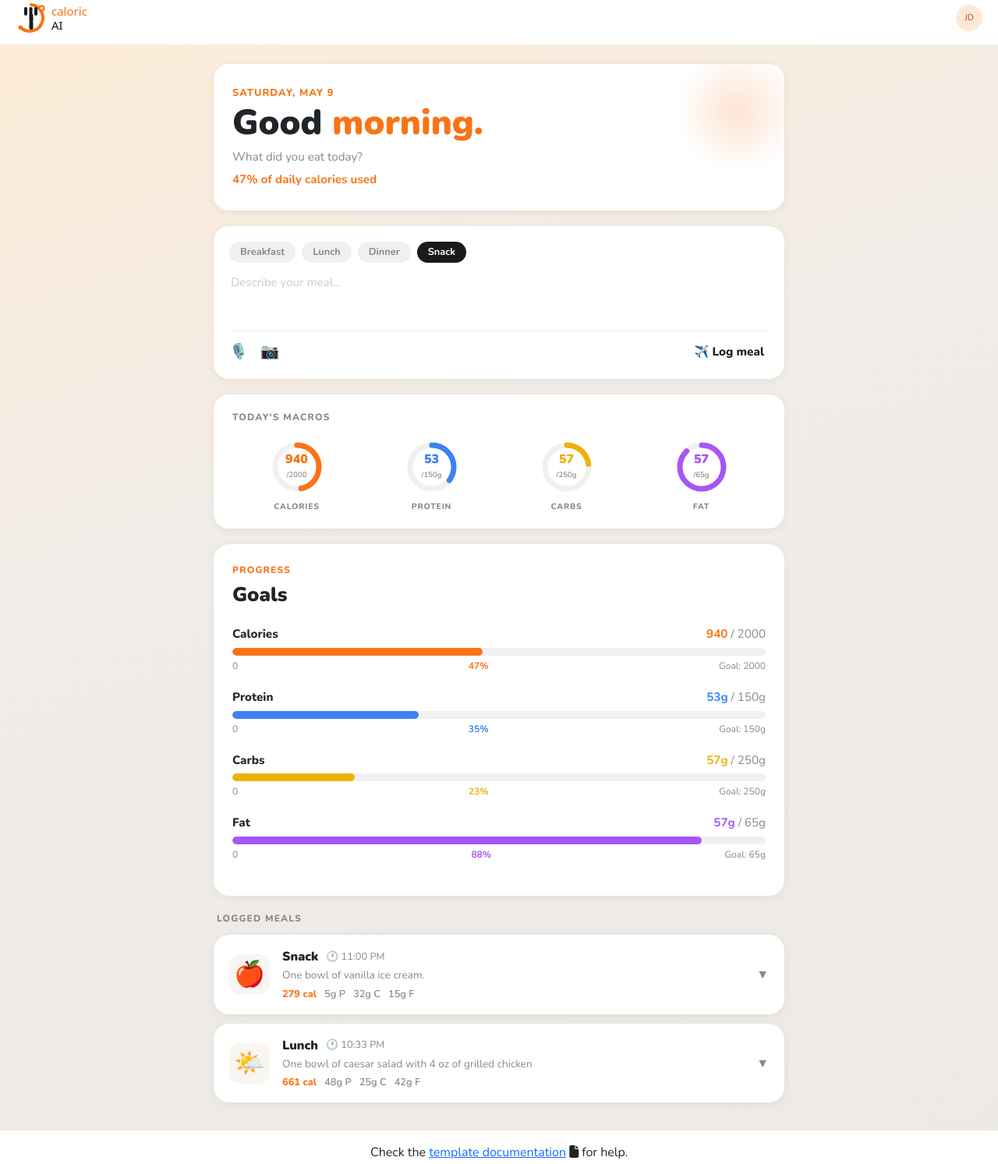
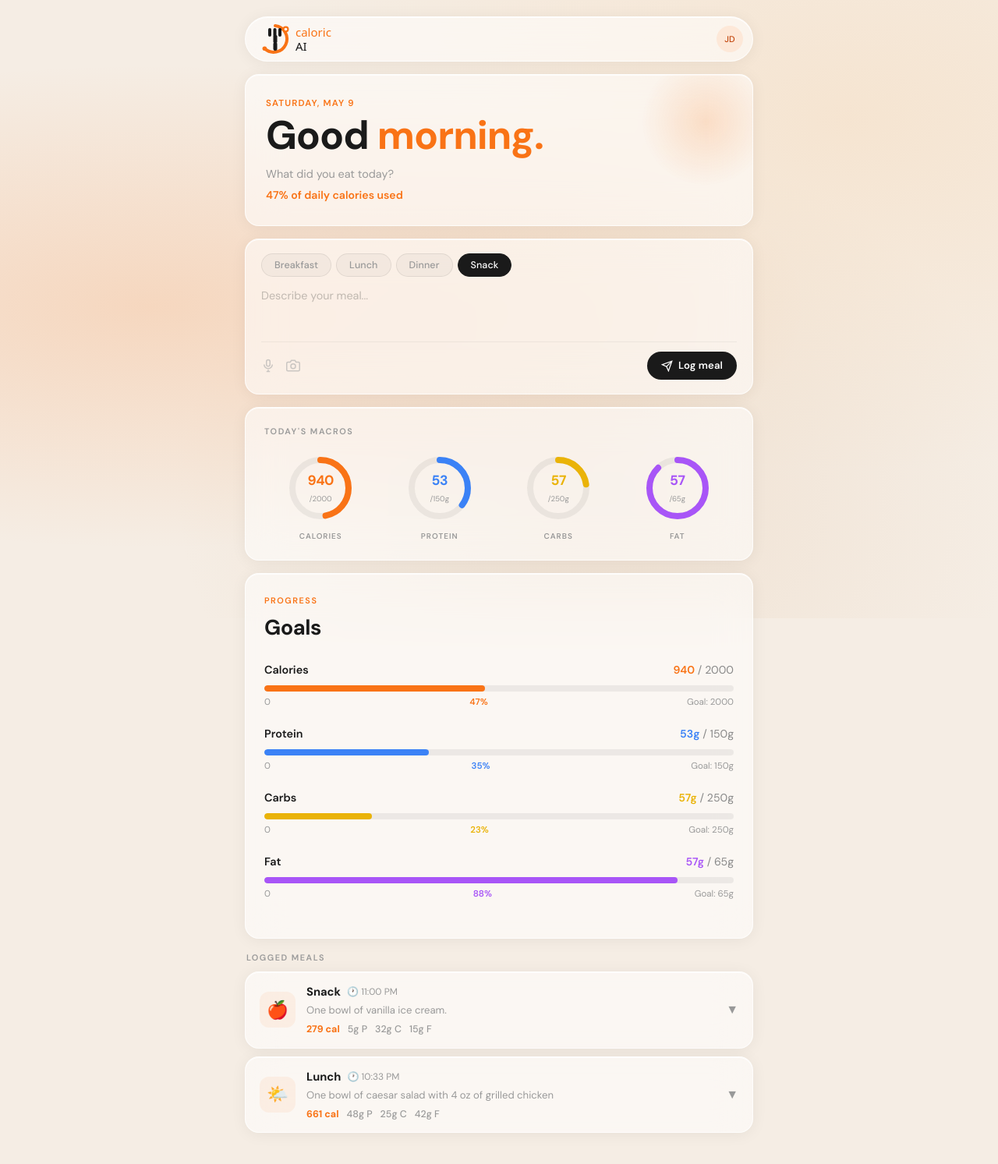
Before and after one commit to kristofertreynolds-alt/mia90-final-project-group1, a React app: page / in a window 1280 px wide. Shown: the part 7-1500 px from the top of the page at 78% size. Built offline with nearby package versions, Linux system fonts and the light colour scheme; no server answers.

Commit message:
latest change

```diff
--- a/src/front/components/MealLogger.jsx
+++ b/src/front/components/MealLogger.jsx
@@ -63,11 +63,25 @@
       />
       <div className="meal-logger-footer">
         <div className="meal-logger-icons">
-          <button className="icon-btn">🎙️</button>
-          <button className="icon-btn">📷</button>
+          <button className="icon-btn" title="Voice input">
+            <svg width="18" height="18" fill="none" stroke="#aaa" strokeWidth="2" viewBox="0 0 24 24">
+              <rect x="9" y="2" width="6" height="11" rx="3"/>
+              <path d="M5 10a7 7 0 0 0 14 0M12 19v3M9 22h6"/>
+            </svg>
+          </button>
+          <button className="icon-btn" title="Photo">
+            <svg width="18" height="18" fill="none" stroke="#aaa" strokeWidth="2" viewBox="0 0 24 24">
+              <path d="M23 19a2 2 0 0 1-2 2H3a2 2 0 0 1-2-2V8a2 2 0 0 1 2-2h4l2-3h6l2 3h4a2 2 0 0 1 2 2z"/>
+              <circle cx="12" cy="13" r="4"/>
+            </svg>
+          </button>
         </div>
         <button className="log-meal-btn" onClick={handleLog}>
-          ✈️ Log meal
+          <svg width="15" height="15" fill="none" stroke="currentColor" strokeWidth="2" viewBox="0 0 24 24">
+            <line x1="22" y1="2" x2="11" y2="13"/>
+            <polygon points="22 2 15 22 11 13 2 9 22 2"/>
+          </svg>
+          Log meal
         </button>
       </div>
     </div>
--- a/src/front/components/Navbar.jsx
+++ b/src/front/components/Navbar.jsx
@@ -1,16 +1,11 @@
 import React from "react";
+import { Link } from "react-router-dom";
 
-export default function Navbar({ userName = "JD" }) {
+export const Navbar = ({ userName = "JD" }) => {
   return (
-    <nav style={{
-      background: "#fff",
-      display: "flex",
-      alignItems: "center",
-      justifyContent: "space-between",
-      padding: "10px 20px 14px",
-      borderBottom: "0.5px solid #efefef",
-    }}>
+    <div className="header-card">
 
+      <Link to="/">
         <svg width="130" height="40" viewBox="0 0 130 40" xmlns="http://www.w3.org/2000/svg">
           <path d="M20 3 A17 17 0 1 1 6.4 32.3" fill="none" stroke="#f97316" strokeWidth="4" strokeLinecap="round" />
           <circle cx="6.4" cy="32.3" r="2.8" fill="#f97316" />
@@ -24,6 +19,7 @@
           <text x="46" y="17" style={{ fontSize: 15, fontWeight: 500, fill: "#f97316", fontFamily: "system-ui, sans-serif" }}>caloric</text>
           <text x="46" y="35" style={{ fontSize: 15, fontWeight: 400, fill: "#1a1a1a", fontFamily: "system-ui, sans-serif" }}>AI</text>
         </svg>
+      </Link>
 
       <div style={{
         width: 34,
@@ -41,6 +37,6 @@
         {userName}
       </div>
 
-    </nav>
+    </div>
   );
 }
--- a/src/front/components/RingChart.jsx
+++ b/src/front/components/RingChart.jsx
@@ -1,19 +1,19 @@
 export default function RingChart({ value, goal, color, label, unit = "" }) {
   const pct = Math.min(value / goal, 1);
-  const radius = 28;
+  const radius = 36;
   const circ = 2 * Math.PI * radius;
   const dash = pct * circ;
 
   return (
     <div className="macro-item">
       <div className="ring-wrap">
-        <svg viewBox="0 0 70 70" xmlns="http://www.w3.org/2000/svg">
-          <circle cx="35" cy="35" r={radius} fill="none" stroke="#f0f0f0" strokeWidth="7" />
+        <svg viewBox="0 0 90 90" xmlns="http://www.w3.org/2000/svg">
+          <circle cx="45" cy="45" r={radius} fill="none" stroke="rgba(0,0,0,0.06)" strokeWidth="8" />
           <circle
-            cx="35" cy="35" r={radius}
+            cx="45" cy="45" r={radius}
             fill="none"
             stroke={color}
-            strokeWidth="7"
+            strokeWidth="8"
             strokeLinecap="round"
             strokeDasharray={`${dash} ${circ}`}
             style={{ transition: "stroke-dasharray 0.5s ease" }}
--- a/src/front/index.css
+++ b/src/front/index.css
@@ -1,4 +1,4 @@
-@import url('https://fonts.googleapis.com/css2?family=Nunito:wght@400;600;700;800;900&display=swap');
+@import url('https://fonts.googleapis.com/css2?family=DM+Sans:wght@300;400;500;600;700&display=swap');
 
 :root {
   --orange: #f97316;
@@ -6,401 +6,540 @@
   --yellow: #eab308;
   --purple: #a855f7;
   --text-dark: #1a1a1a;
-  --text-muted: #888;
-  --radius: 20px;
+  --text-muted: #999;
+  --radius: 18px;
 }
 
-* { font-family: 'Nunito', sans-serif; box-sizing: border-box; }
+* {
+  font-family: 'DM Sans', sans-serif;
+  box-sizing: border-box;
+  margin: 0;
+  padding: 0;
+}
+
 body { margin: 0; }
 
+/* ── Background ── */
 .app-bg {
-  background: linear-gradient(160deg, #fdecd8 0%, #f0ece8 40%, #ede9e4 100%);
   min-height: 100vh;
+  position: relative;
+  background: #f5ede4;
+}
+
+.app-bg::before {
+  content: '';
+  position: fixed;
+  inset: 0;
+  z-index: 0;
+  background:
+    radial-gradient(ellipse at 15% 50%, rgba(249, 115, 22, 0.18) 0%, transparent 55%),
+    radial-gradient(ellipse at 85% 20%, rgba(249, 180, 100, 0.15) 0%, transparent 50%),
+    radial-gradient(ellipse at 60% 80%, rgba(220, 180, 140, 0.2) 0%, transparent 50%);
+  background-color: #f5ede4;
 }
 
 .container-app {
-  max-width: 500px;
+  position: relative;
+  z-index: 1;
+  max-width: 680px;
   margin: 0 auto;
-  padding: 16px;
+  padding: 20px 16px 40px;
   display: flex;
   flex-direction: column;
-  gap: 16px;
+  gap: 14px;
 }
 
-/* ── Header / Navbar ── */
+/* ── Glass card base ── */
+.header-card,
+.greeting-card,
+.meal-logger-card,
+.macros-card,
+.goals-card,
+.meal-card {
+  background: rgba(255, 255, 255, 0.55);
+  backdrop-filter: blur(24px);
+  -webkit-backdrop-filter: blur(24px);
+  border: 1px solid rgba(255, 255, 255, 0.75);
+  box-shadow: 0 2px 20px rgba(0, 0, 0, 0.06), inset 0 1px 0 rgba(255,255,255,0.8);
+}
+
+/* ── Navbar ── */
 .header-card {
-  background: white;
   border-radius: 50px;
-  padding: 10px 16px;
+  padding: 8px 12px 8px 18px;
   display: flex;
   align-items: center;
   justify-content: space-between;
-  box-shadow: 0 2px 12px rgba(0,0,0,0.06);
 }
+
 .header-brand {
-  font-weight: 800;
-  font-size: 1.1rem;
+  font-weight: 700;
+  font-size: 0.95rem;
   color: var(--text-dark);
   text-decoration: none;
+  letter-spacing: -0.2px;
+  display: flex;
+  align-items: center;
+  gap: 8px;
 }
+
 .header-nav {
   display: flex;
-  gap: 8px;
+  gap: 6px;
   align-items: center;
 }
+
 .btn-home {
-  background: var(--text-dark);
+  background: #1a1a1a;
   color: white !important;
   border-radius: 50px;
-  padding: 8px 20px;
-  font-weight: 700;
-  font-size: 0.9rem;
+  padding: 7px 18px;
+  font-weight: 600;
+  font-size: 0.82rem;
   border: none;
   cursor: pointer;
-  font-family: 'Nunito', sans-serif;
+  font-family: 'DM Sans', sans-serif;
   text-decoration: none;
+  display: flex;
+  align-items: center;
+  gap: 6px;
+  letter-spacing: 0.1px;
 }
+
 .btn-settings {
   background: transparent;
   border: none;
   color: var(--text-muted) !important;
-  font-size: 0.9rem;
+  font-size: 0.82rem;
   cursor: pointer;
-  font-weight: 600;
-  font-family: 'Nunito', sans-serif;
+  font-weight: 500;
+  font-family: 'DM Sans', sans-serif;
   text-decoration: none;
+  display: flex;
+  align-items: center;
+  gap: 5px;
+  padding: 7px 12px;
 }
 
 /* ── Greeting Card ── */
 .greeting-card {
-  background: white;
   border-radius: var(--radius);
-  padding: 28px 24px;
+  padding: 28px 26px;
   position: relative;
   overflow: hidden;
-  box-shadow: 0 2px 12px rgba(0,0,0,0.06);
 }
+
 .greeting-card::after {
   content: '';
   position: absolute;
-  top: -20px;
-  right: -20px;
-  width: 160px;
-  height: 160px;
-  background: radial-gradient(circle, rgba(249,115,22,0.2) 0%, transparent 70%);
+  top: -30px;
+  right: -30px;
+  width: 180px;
+  height: 180px;
+  background: radial-gradient(circle, rgba(249,115,22,0.18) 0%, transparent 65%);
   border-radius: 50%;
   pointer-events: none;
 }
+
 .greeting-date {
   color: var(--orange);
-  font-weight: 800;
-  font-size: 0.8rem;
-  letter-spacing: 0.08em;
+  font-weight: 600;
+  font-size: 0.72rem;
+  letter-spacing: 0.1em;
   text-transform: uppercase;
-  margin-bottom: 4px;
+  margin-bottom: 6px;
 }
+
 .greeting-title {
-  font-size: 2.4rem;
-  font-weight: 900;
-  line-height: 1.1;
-  margin: 0 0 8px;
+  font-size: 2.8rem;
+  font-weight: 700;
+  line-height: 1.05;
+  margin: 0 0 12px;
+  letter-spacing: -1px;
+  color: var(--text-dark);
 }
+
 .greeting-title span { color: var(--orange); }
+
 .greeting-sub {
   color: var(--text-muted);
-  font-size: 0.95rem;
-  margin: 0 0 6px;
+  font-size: 0.9rem;
+  margin: 0 0 5px;
+  font-weight: 400;
 }
+
 .greeting-calories {
   color: var(--orange);
-  font-weight: 700;
-  font-size: 0.95rem;
+  font-weight: 600;
+  font-size: 0.88rem;
   margin: 0;
 }
 
 /* ── Meal Logger ── */
 .meal-logger-card {
-  background: white;
   border-radius: var(--radius);
-  padding: 20px;
-  box-shadow: 0 2px 12px rgba(0,0,0,0.06);
+  padding: 18px 20px;
 }
+
 .meal-type-buttons {
   display: flex;
-  gap: 8px;
+  gap: 6px;
   flex-wrap: wrap;
-  margin-bottom: 12px;
+  margin-bottom: 14px;
 }
+
 .meal-type-btn {
-  border: none;
-  border-radius: 20px;
-  padding: 4px 14px;
-  font-size: 0.8rem;
-  font-weight: 700;
+  border: 1px solid rgba(0,0,0,0.08);
+  border-radius: 50px;
+  padding: 5px 16px;
+  font-size: 0.78rem;
+  font-weight: 500;
   cursor: pointer;
-  background: #f0f0f0;
-  color: #888;
-  font-family: 'Nunito', sans-serif;
+  background: rgba(0,0,0,0.03);
+  color: #999;
+  font-family: 'DM Sans', sans-serif;
+  transition: all 0.15s ease;
+  letter-spacing: 0.1px;
 }
+
 .meal-type-btn.active {
   background: #1a1a1a;
   color: white;
+  border-color: #1a1a1a;
 }
+
 .meal-logger-textarea {
   border: none;
   outline: none;
   resize: none;
   width: 100%;
-  font-size: 0.95rem;
+  font-size: 0.9rem;
   color: var(--text-dark);
   background: transparent;
-  min-height: 60px;
-  font-family: 'Nunito', sans-serif;
+  min-height: 52px;
+  font-family: 'DM Sans', sans-serif;
+  font-weight: 400;
+  line-height: 1.5;
 }
-.meal-logger-textarea::placeholder { color: #ccc; }
+
+.meal-logger-textarea::placeholder {
+  color: #c0b8b0;
+}
+
 .meal-logger-footer {
   display: flex;
   align-items: center;
   justify-content: space-between;
-  margin-top: 8px;
-  border-top: 1px solid #f0f0f0;
+  margin-top: 10px;
+  border-top: 1px solid rgba(0,0,0,0.05);
   padding-top: 12px;
 }
-.meal-logger-icons { display: flex; gap: 16px; }
+
+.meal-logger-icons {
+  display: flex;
+  gap: 14px;
+  align-items: center;
+}
+
 .icon-btn {
   background: none;
   border: none;
   cursor: pointer;
-  color: var(--text-muted);
-  font-size: 1.2rem;
   padding: 0;
-}
-.log-meal-btn {
-  background: none;
-  border: none;
-  cursor: pointer;
-  font-weight: 800;
-  font-size: 0.95rem;
-  color: var(--text-dark);
   display: flex;
   align-items: center;
-  gap: 6px;
-  font-family: 'Nunito', sans-serif;
+  opacity: 0.6;
+  transition: opacity 0.15s;
 }
+
+.icon-btn:hover { opacity: 1; }
+
+.log-meal-btn {
+  background: #1a1a1a;
+  color: white;
+  border: none;
+  border-radius: 50px;
+  cursor: pointer;
+  font-weight: 600;
+  font-size: 0.82rem;
+  display: flex;
+  align-items: center;
+  gap: 7px;
+  font-family: 'DM Sans', sans-serif;
+  padding: 8px 18px;
+  letter-spacing: 0.1px;
+  transition: opacity 0.15s;
+}
+
+.log-meal-btn:hover { opacity: 0.85; }
 
 /* ── Macros Card ── */
 .macros-card {
-  background: white;
   border-radius: var(--radius);
-  padding: 20px 24px;
-  box-shadow: 0 2px 12px rgba(0,0,0,0.06);
+  padding: 22px 24px;
 }
+
 .macros-title {
-  font-size: 0.75rem;
-  font-weight: 800;
-  letter-spacing: 0.1em;
+  font-size: 0.68rem;
+  font-weight: 600;
+  letter-spacing: 0.14em;
   text-transform: uppercase;
   color: var(--text-muted);
   margin-bottom: 20px;
 }
+
 .macros-grid {
   display: grid;
   grid-template-columns: repeat(4, 1fr);
   gap: 8px;
   text-align: center;
 }
+
 .macro-label {
-  font-size: 0.65rem;
-  font-weight: 800;
-  letter-spacing: 0.08em;
+  font-size: 0.62rem;
+  font-weight: 600;
+  letter-spacing: 0.1em;
   text-transform: uppercase;
   color: var(--text-muted);
-  margin-top: 8px;
+  margin-top: 10px;
 }
 
 /* ── Ring Chart ── */
 .ring-wrap {
   position: relative;
-  width: 70px;
-  height: 70px;
+  width: 90px;
+  height: 90px;
   margin: 0 auto;
 }
+
 .ring-wrap svg {
-  width: 70px;
-  height: 70px;
+  width: 90px;
+  height: 90px;
   transform: rotate(-90deg);
 }
+
 .ring-center {
   position: absolute;
   top: 50%;
   left: 50%;
   transform: translate(-50%, -50%);
   text-align: center;
-  line-height: 1.1;
+  line-height: 1.2;
 }
+
 .ring-value {
-  font-size: 1rem;
-  font-weight: 900;
+  font-size: 1.1rem;
+  font-weight: 700;
   display: block;
+  letter-spacing: -0.5px;
 }
+
 .ring-goal {
   font-size: 0.6rem;
   color: var(--text-muted);
-  font-weight: 600;
+  font-weight: 400;
 }
 
 /* ── Goals Card ── */
 .goals-card {
-  background: white;
   border-radius: var(--radius);
-  padding: 24px;
-  box-shadow: 0 2px 12px rgba(0,0,0,0.06);
+  padding: 26px 24px;
 }
+
 .goals-progress-label {
   color: var(--orange);
-  font-weight: 800;
-  font-size: 0.75rem;
-  letter-spacing: 0.1em;
+  font-weight: 600;
+  font-size: 0.68rem;
+  letter-spacing: 0.14em;
   text-transform: uppercase;
-  margin-bottom: 4px;
+  margin-bottom: 6px;
 }
+
 .goals-title {
-  font-size: 1.6rem;
-  font-weight: 900;
-  margin-bottom: 20px;
+  font-size: 1.7rem;
+  font-weight: 700;
+  margin-bottom: 24px;
   margin-top: 0;
+  letter-spacing: -0.5px;
+  color: var(--text-dark);
 }
-.goal-row { margin-bottom: 20px; }
+
+.goal-row { margin-bottom: 22px; }
+
 .goal-row-header {
   display: flex;
   justify-content: space-between;
-  margin-bottom: 6px;
+  margin-bottom: 8px;
+  align-items: baseline;
 }
-.goal-name { font-weight: 800; font-size: 0.95rem; }
-.goal-value { font-weight: 700; font-size: 0.95rem; }
+
+.goal-name {
+  font-weight: 600;
+  font-size: 0.9rem;
+  color: var(--text-dark);
+}
+
+.goal-value {
+  font-weight: 600;
+  font-size: 0.88rem;
+}
+
 .goal-bar-bg {
   width: 100%;
-  height: 10px;
-  background: #f0f0f0;
+  height: 8px;
+  background: rgba(0,0,0,0.06);
   border-radius: 10px;
   overflow: hidden;
 }
+
 .goal-bar-fill {
   height: 100%;
   border-radius: 10px;
-  transition: width 0.5s ease;
+  transition: width 0.6s cubic-bezier(0.4, 0, 0.2, 1);
 }
+
 .goal-bar-meta {
   display: flex;
   justify-content: space-between;
-  font-size: 0.75rem;
+  font-size: 0.72rem;
   color: var(--text-muted);
-  margin-top: 4px;
+  margin-top: 5px;
+  font-weight: 400;
 }
-.goal-pct { font-weight: 700; }
+
+.goal-pct { font-weight: 600; }
 
 /* ── Logged Meals ── */
 .logged-meals-title {
-  font-size: 0.75rem;
-  font-weight: 800;
-  letter-spacing: 0.1em;
+  font-size: 0.68rem;
+  font-weight: 600;
+  letter-spacing: 0.14em;
   text-transform: uppercase;
   color: var(--text-muted);
-  margin-bottom: 12px;
-  padding-left: 4px;
+  margin-bottom: 10px;
+  padding-left: 2px;
 }
+
 .meal-card {
-  background: white;
   border-radius: var(--radius);
-  padding: 16px 20px;
+  padding: 14px 18px;
   display: flex;
   align-items: center;
-  gap: 16px;
-  box-shadow: 0 2px 12px rgba(0,0,0,0.06);
-  margin-bottom: 12px;
+  gap: 14px;
+  margin-bottom: 10px;
   cursor: pointer;
-  transition: transform 0.15s;
+  transition: transform 0.15s ease, box-shadow 0.15s ease;
 }
-.meal-card:hover { transform: translateY(-1px); }
+
+.meal-card:hover {
+  transform: translateY(-2px);
+  box-shadow: 0 6px 28px rgba(0,0,0,0.1);
+}
+
 .meal-icon {
-  font-size: 2rem;
-  width: 52px;
-  height: 52px;
+  font-size: 1.4rem;
+  width: 46px;
+  height: 46px;
   display: flex;
   align-items: center;
   justify-content: center;
-  background: #f9f5f0;
-  border-radius: 14px;
+  background: rgba(249,115,22,0.07);
+  border-radius: 12px;
   flex-shrink: 0;
 }
+
 .meal-info { flex: 1; min-width: 0; }
+
 .meal-header {
   display: flex;
   align-items: center;
-  gap: 10px;
-  margin-bottom: 2px;
+  gap: 8px;
+  margin-bottom: 3px;
 }
-.meal-type { font-weight: 900; font-size: 1rem; }
+
+.meal-type {
+  font-weight: 700;
+  font-size: 0.92rem;
+  color: var(--text-dark);
+}
+
 .meal-time {
-  font-size: 0.8rem;
+  font-size: 0.75rem;
   color: var(--text-muted);
   display: flex;
   align-items: center;
-  gap: 4px;
+  gap: 3px;
+  font-weight: 400;
 }
+
 .meal-desc {
-  font-size: 0.85rem;
+  font-size: 0.82rem;
   color: var(--text-muted);
   white-space: nowrap;
   overflow: hidden;
   text-overflow: ellipsis;
-  margin-bottom: 4px;
+  margin-bottom: 5px;
+  font-weight: 400;
 }
+
 .meal-macros {
-  font-size: 0.8rem;
-  font-weight: 600;
+  font-size: 0.78rem;
+  font-weight: 500;
   display: flex;
   gap: 10px;
   flex-wrap: wrap;
 }
-.meal-macros .cal { color: var(--orange); font-weight: 800; }
+
+.meal-macros .cal { color: var(--orange); font-weight: 700; }
 .meal-macros .p,
 .meal-macros .c,
 .meal-macros .f  { color: var(--text-muted); }
+
 .meal-chevron {
   color: var(--text-muted);
-  font-size: 1rem;
   flex-shrink: 0;
+  display: flex;
+  align-items: center;
 }
+
 .meal-expanded {
-  padding: 12px 20px 16px;
-  background: #fafafa;
-  border-top: 1px solid #f0f0f0;
+  padding: 14px 20px 18px;
+  background: rgba(255,255,255,0.4);
+  backdrop-filter: blur(10px);
+  border: 1px solid rgba(255,255,255,0.6);
+  border-top: none;
   border-radius: 0 0 var(--radius) var(--radius);
-  font-size: 0.85rem;
+  font-size: 0.84rem;
   color: var(--text-muted);
-  margin-top: -12px;
-  margin-bottom: 12px;
+  margin-top: -10px;
+  margin-bottom: 10px;
+  line-height: 1.6;
 }
+
 .btn-delete {
   background: none;
-  border: 1px solid #fca5a5;
+  border: 1px solid rgba(239,68,68,0.3);
   color: #ef4444;
-  border-radius: 8px;
-  padding: 4px 12px;
-  font-size: 0.8rem;
-  font-weight: 700;
+  border-radius: 50px;
+  padding: 5px 16px;
+  font-size: 0.78rem;
+  font-weight: 600;
   cursor: pointer;
   margin-top: 10px;
-  font-family: 'Nunito', sans-serif;
+  font-family: 'DM Sans', sans-serif;
+  transition: all 0.15s;
+}
+
+.btn-delete:hover {
+  background: rgba(239,68,68,0.06);
 }
 
 /* ── Desktop ── */
 @media (min-width: 768px) {
   .container-app {
-    max-width: 780px;
-    padding: 24px;
-    gap: 20px;
+    max-width: 700px;
+    padding: 28px 24px 60px;
+    gap: 16px;
   }
-  .greeting-title { font-size: 2.8rem; }
+  .greeting-title { font-size: 3.2rem; }
 }
--- a/src/front/pages/Home.jsx
+++ b/src/front/pages/Home.jsx
@@ -4,6 +4,7 @@
 import MacrosCard from "../components/MacrosCard";
 import GoalsCard from "../components/GoalsCard";
 import LoggedMeals from "../components/LoggedMeals";
+import { Navbar } from "../components/Navbar";
 
 const dailyGoals = { calories: 2000, protein: 150, carbs: 250, fat: 65 };
 
@@ -39,6 +40,7 @@
   return (
     <div className="app-bg">
       <div className="container-app">
+        <Navbar />
         <GreetingCard caloriesPercent={Math.round((totals.calories / dailyGoals.calories) * 100)} />
         <MealLogger onLogMeal={handleLogMeal} />
         <MacrosCard totals={totals} goals={dailyGoals} />
@@ -46,5 +48,5 @@
         <LoggedMeals meals={meals} onDelete={handleDeleteMeal} />
       </div>
     </div>
-  );
+);
 };
--- a/src/front/pages/Layout.jsx
+++ b/src/front/pages/Layout.jsx
@@ -1,14 +1,11 @@
 import { Outlet } from "react-router-dom/dist"
 import ScrollToTop from "../components/ScrollToTop"
-import Navbar from "../components/Navbar"
 import { Footer } from "../components/Footer"
 
-// Base component that maintains the navbar and footer throughout the page and the scroll to top functionality.
 export const Layout = () => {
     return (
         <ScrollToTop>
-            <Navbar />
-                <Outlet />
+            <Outlet />
             <Footer />
         </ScrollToTop>
     )
```
Lines whose indentation alone changed are shown as unchanged.
